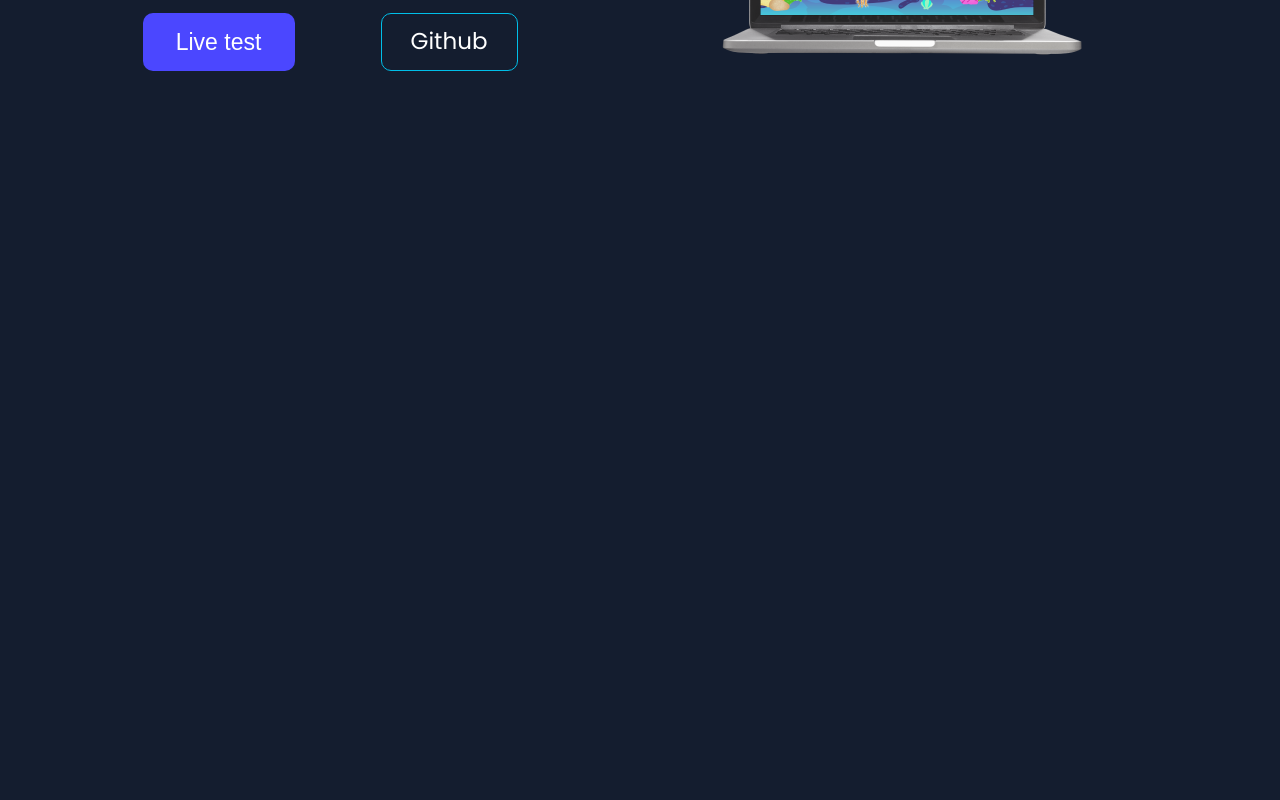
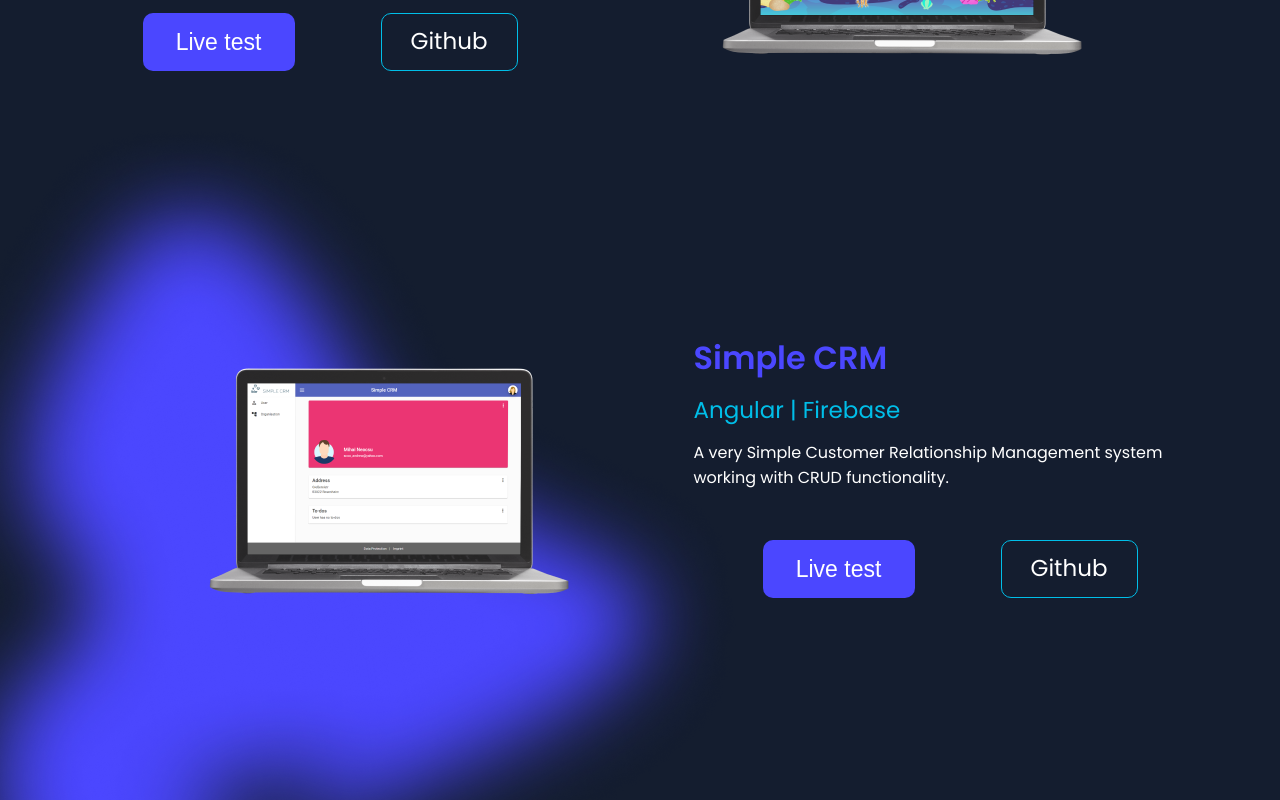
Before and after one commit to FurkanAy97/portfolio, an Angular app: page / in a window 1280 px wide. Shown: the part 3580-4380 px from the top of the page. Before the commit the page ends 3879 px from the top, so only its background shows below. Built offline with nearby package versions, Linux system fonts and the light colour scheme.

Commit message:
add new project + fog

```diff
--- a/src/app/app.component.scss
+++ b/src/app/app.component.scss
@@ -56,3 +56,7 @@ app-portfolio-header{
     padding: 0 100px;
     overflow-x: hidden;
 }
+
+app-project-component{
+    position: relative;
+}
--- a/src/app/project-component/project-component.component.html
+++ b/src/app/project-component/project-component.component.html
@@ -2,3 +2,5 @@
     <img [src]="img">
     <app-project-text [ngStyle]="{'text-align': (i % 2 === 1) ? 'end' : 'start'}" [projectTitle]="projectTitle[i]" [projectStack]="projectStack[i]" [projectDescription]="projectDescription[i]" ></app-project-text>
 </div>
+
+<img class="portfolio-fog1" src="assets/img/fog4.png">
--- a/src/app/project-component/project-component.component.scss
+++ b/src/app/project-component/project-component.component.scss
@@ -3,4 +3,12 @@
     justify-content: center;
     align-items: center;
     margin-bottom: 200px;
+    position: relative;
+    z-index: 3;
 }
+
+.portfolio-fog1{
+    position: absolute;
+    left: 0;
+    top: 900px;
+}
--- a/src/app/project-component/project-component.component.ts
+++ b/src/app/project-component/project-component.component.ts
@@ -9,11 +9,13 @@ export class ProjectComponentComponent {
   projectImages: Array<string> = [
     'assets/img/join.png',
     'assets/img/sharkie.png',
+    'assets/img/Simple-CRM.png',
   ];
-  projectTitle: Array<string> = ['Join', 'Sharkie'];
-  projectStack: Array<string> = ['Angular | TypeScript | HTML | CSS | Firebase ', 'JavaScript | HTML | CSS']
+  projectTitle: Array<string> = ['Join', 'Sharkie','Simple CRM' ];
+  projectStack: Array<string> = ['Angular | TypeScript | HTML | CSS | Firebase ', 'JavaScript | HTML | CSS', 'Angular | Firebase']
   projectDescription: Array<string> = [
     'Task manager inspired by the Kanban System. Create and organize tasks using drag and drop functions, assign users and categories.',
-    'A simple Jump-and-Run game based on an object-oriented approach. Help sharkie to find coins and poison bottles to fight against the killer whale.'
+    'A simple Jump-and-Run game based on an object-oriented approach. Help sharkie to find coins and poison bottles to fight against the killer whale.',
+    'A very Simple Customer Relationship Management system working with CRUD functionality.'
   ];
 }
```
Also changed, not shown: src/assets/img/Simple-CRM.png (added), src/assets/img/fog4.png (added).
